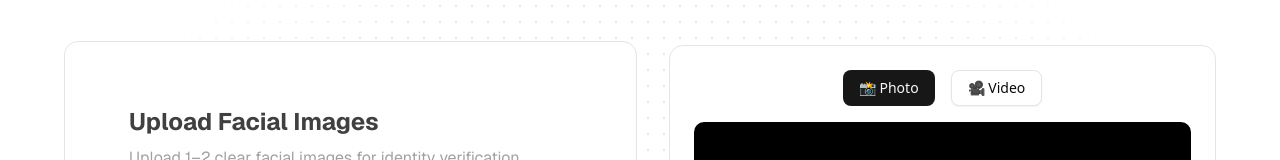
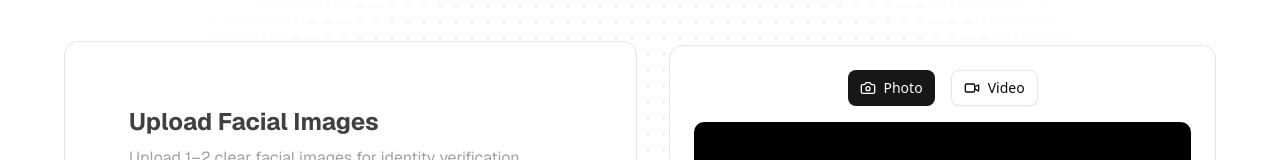
Before and after one commit to 23Aryansharma11/zen_tej, a Next.js app: page /upload in a window 1280 px wide. Shown: the part 130-290 px from the top of the page. Built offline with nearby package versions, Linux system fonts and the light colour scheme; no server answers.

Commit message:
change icons

```diff
--- a/components/ui/live-camera.tsx
+++ b/components/ui/live-camera.tsx
@@ -2,6 +2,7 @@
 import { useEffect, useRef, useState } from "react";
 import { Button } from "@/components/ui/button";
 import { motion } from "motion/react";
+import { Camera, Video } from "lucide-react";
 
 export function LiveCameraSection({
   onCapture,
@@ -17,7 +18,6 @@ export function LiveCameraSection({
   const [stream, setStream] = useState<MediaStream | null>(null);
   const [preview, setPreview] = useState<string | null>(null);
 
-  // ✅ Initialize camera
   useEffect(() => {
     const initCamera = async () => {
       try {
@@ -92,13 +92,13 @@ export function LiveCameraSection({
           variant={mode === "photo" ? "default" : "outline"}
           onClick={() => setMode("photo")}
         >
-          📸 Photo
+          <Camera /> Photo
         </Button>
         <Button
           variant={mode === "video" ? "default" : "outline"}
           onClick={() => setMode("video")}
         >
-          🎥 Video
+          <Video /> Video
         </Button>
       </div>
 
```
